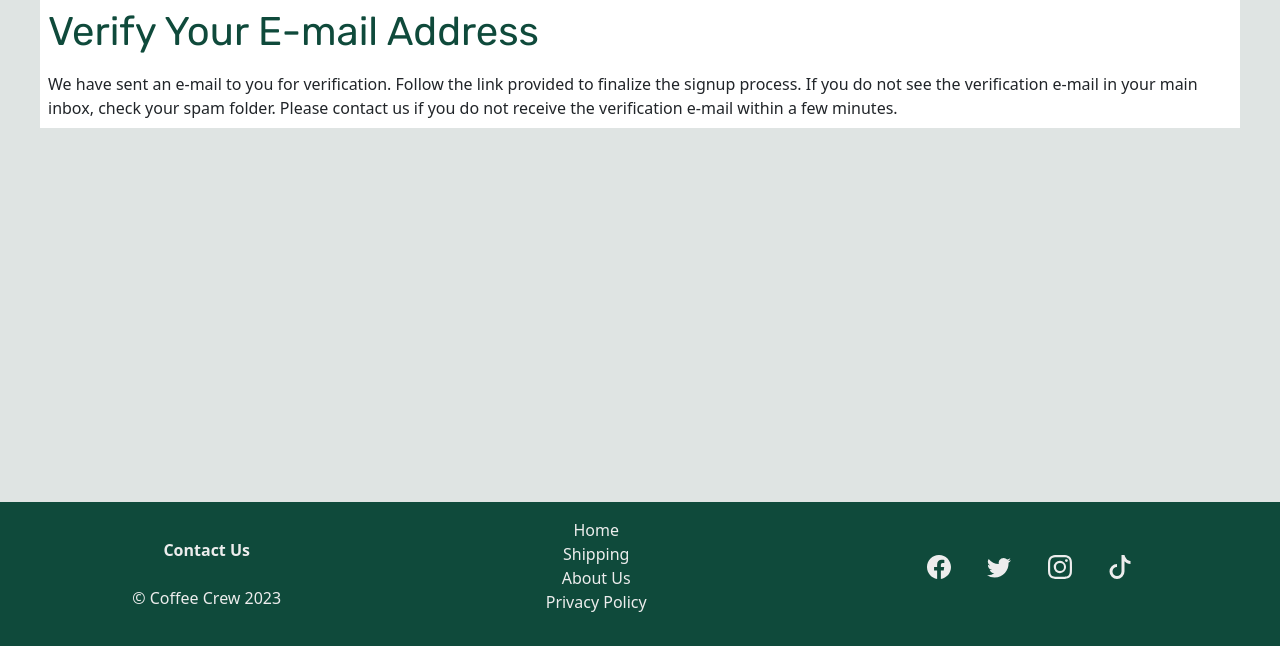
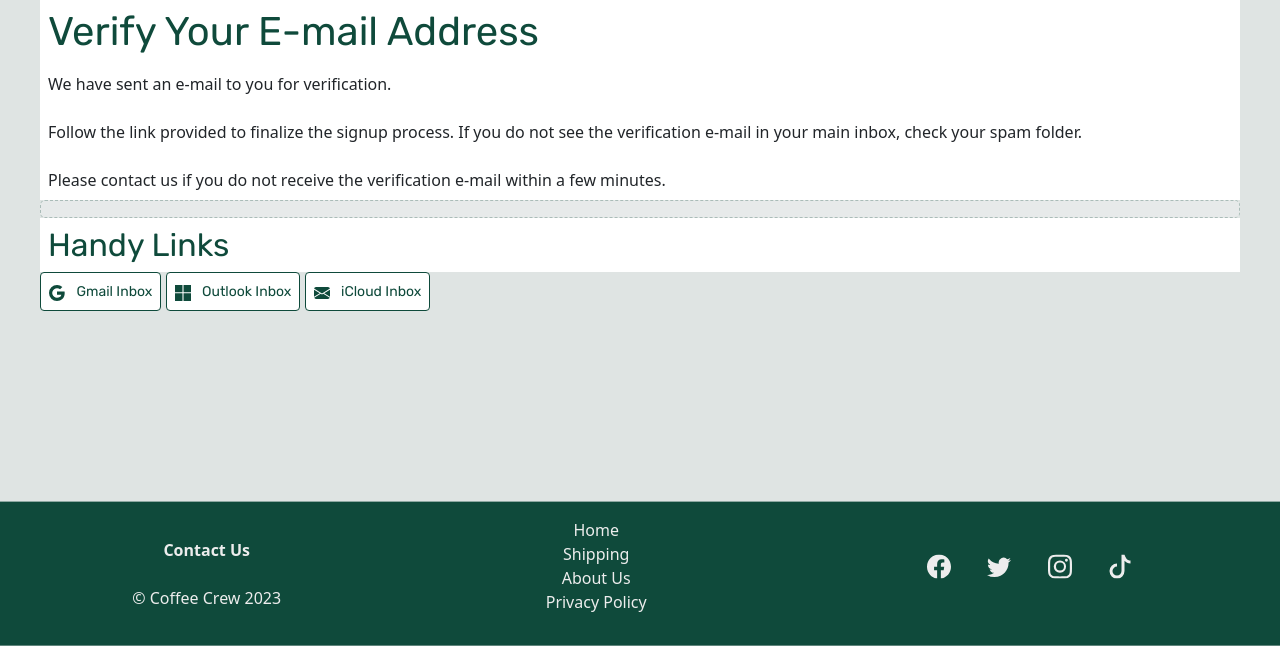
Before and after one commit to davidindub/coffeecrew, a Django app: a page that uses templates/allauth/account/verification_sent.html in a window 1280 px wide. Shown: the part 154-800 px from the top of the page. Run offline with Django 4.2, Linux system fonts and the light colour scheme; data comes from the database, SQL or seed files in the repository; data that the repository does not hold is empty; some libraries are stand-ins or nearby versions.

Commit message:
Update verification email sent template

```diff
--- a/templates/allauth/account/verification_sent.html
+++ b/templates/allauth/account/verification_sent.html
@@ -20,6 +20,33 @@
 {% block content %}
     <h1>{% trans "Verify Your E-mail Address" %}</h1>
 
-    <p>{% blocktrans %}We have sent an e-mail to you for verification. Follow the link provided to finalize the signup process. If you do not see the verification e-mail in your main inbox, check your spam folder. Please contact us if you do not receive the verification e-mail within a few minutes.{% endblocktrans %}</p>
+    <p>{% blocktrans %}We have sent an e-mail to you for verification.
+      <br><br>
+      Follow the link provided to finalize the signup process. If you do not see the verification e-mail in your main inbox, check your spam folder.
+
+      <br><br>
+      Please contact us if you do not receive the verification e-mail within a few minutes.{% endblocktrans %}</p>
+
+      <hr class="product-hr">
+      <h2>Handy Links</h2>
+      <a href="https://gmail.google.com/inbox/" target="_blank" rel="noopener" class="btn btn-sm btn-cc btn-outline-cc">
+        <svg xmlns="http://www.w3.org/2000/svg" width="16" height="16" fill="currentColor" class="bi bi-google svg-in-btn" viewBox="0 0 16 16">
+          <path d="M15.545 6.558a9.42 9.42 0 0 1 .139 1.626c0 2.434-.87 4.492-2.384 5.885h.002C11.978 15.292 10.158 16 8 16A8 8 0 1 1 8 0a7.689 7.689 0 0 1 5.352 2.082l-2.284 2.284A4.347 4.347 0 0 0 8 3.166c-2.087 0-3.86 1.408-4.492 3.304a4.792 4.792 0 0 0 0 3.063h.003c.635 1.893 2.405 3.301 4.492 3.301 1.078 0 2.004-.276 2.722-.764h-.003a3.702 3.702 0 0 0 1.599-2.431H8v-3.08h7.545z"/>
+        </svg>
+        Gmail Inbox
+      </a>
+      <a href="https://outlook.office365.com/mail/inbox" target="_blank" rel="noopener" class="btn btn-sm btn-cc btn-outline-cc">
+        <svg xmlns="http://www.w3.org/2000/svg" width="16" height="16" fill="currentColor" class="bi bi-microsoft svg-in-btn" viewBox="0 0 16 16">
+          <path d="M7.462 0H0v7.19h7.462V0zM16 0H8.538v7.19H16V0zM7.462 8.211H0V16h7.462V8.211zm8.538 0H8.538V16H16V8.211z"/>
+        </svg>
+        Outlook Inbox
+      </a>
+      <a href="https://www.icloud.com/mail" target="_blank" rel="noopener" class="btn btn-sm btn-cc btn-outline-cc">
+        <svg xmlns="http://www.w3.org/2000/svg" width="16" height="16" fill="currentColor" class="bi bi-envelope-fill svg-in-btn" viewBox="0 0 16 16">
+          <path d="M.05 3.555A2 2 0 0 1 2 2h12a2 2 0 0 1 1.95 1.555L8 8.414.05 3.555ZM0 4.697v7.104l5.803-3.558L0 4.697ZM6.761 8.83l-6.57 4.027A2 2 0 0 0 2 14h12a2 2 0 0 0 1.808-1.144l-6.57-4.027L8 9.586l-1.239-.757Zm3.436-.586L16 11.801V4.697l-5.803 3.546Z"/>
+        </svg>
+        iCloud Inbox
+      </a>
+
 
 {% endblock %}
```
